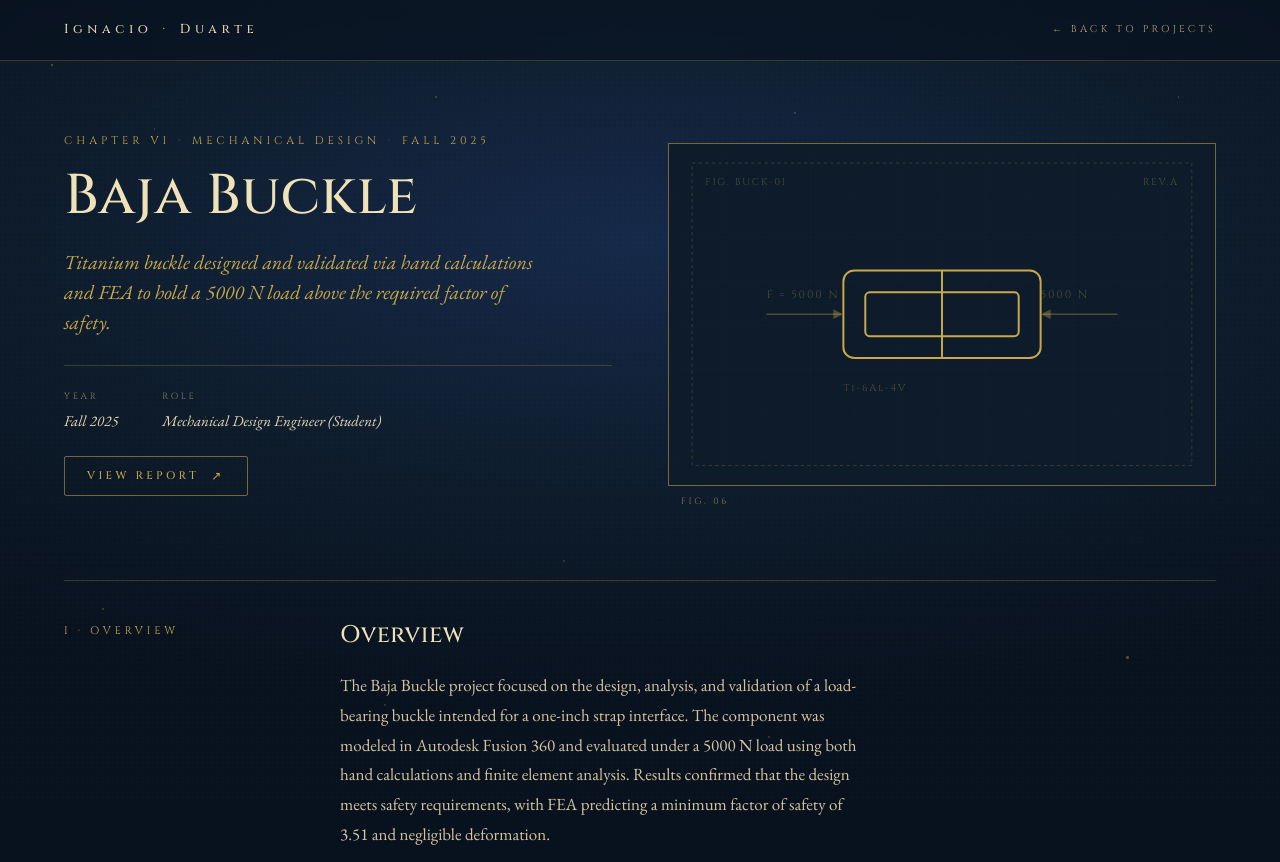
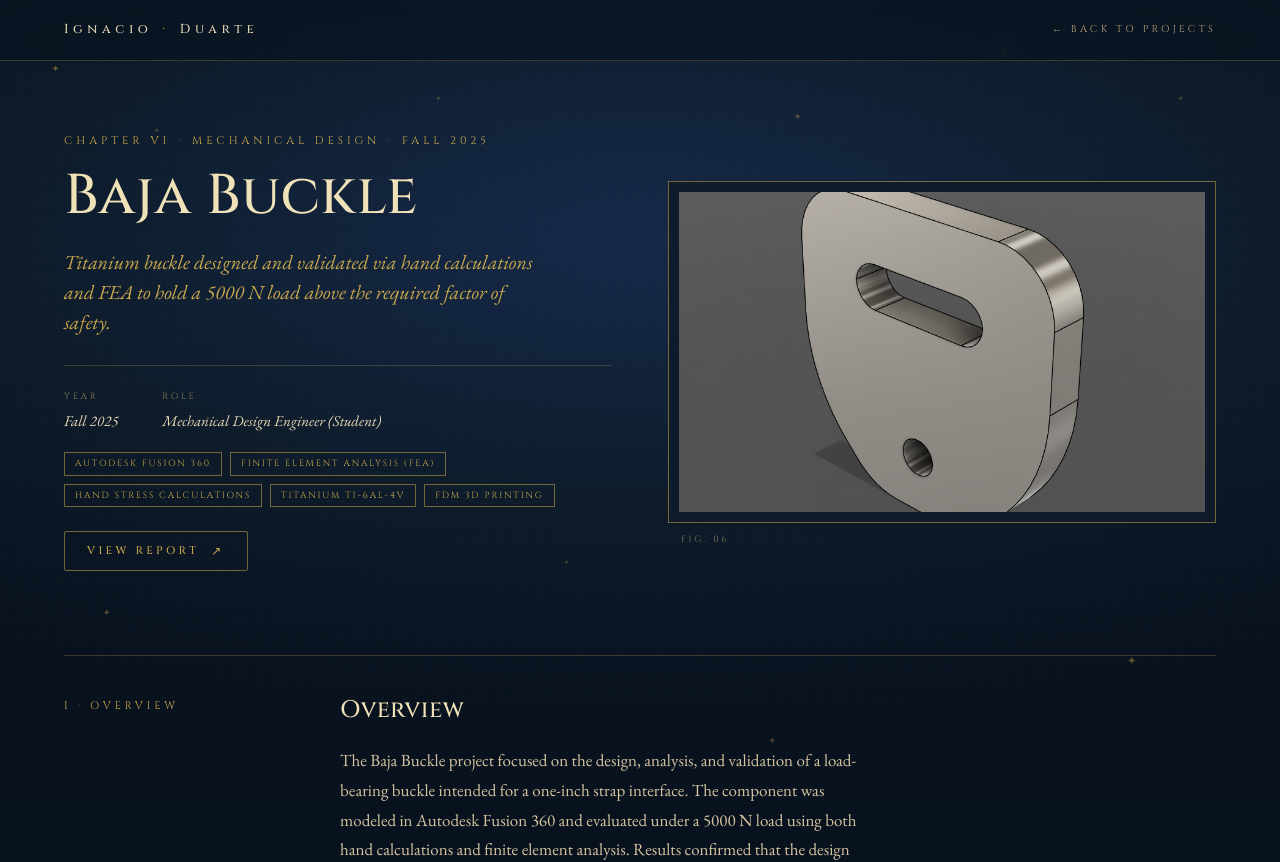
Before and after one commit to nacho-du/portfolio, a React (Vite) app: page /#/projects/baja-buckle in a window 1280 px wide. Shown: the top 862 px of the page. Built offline with nearby package versions, Linux system fonts and the light colour scheme.

Commit message:
Changes to projects details, text and tech

```diff
--- a/src/App.jsx
+++ b/src/App.jsx
@@ -1,5 +1,5 @@
 import { useState, useEffect, useCallback } from "react";
-import { Routes, Route, useLocation } from "react-router-dom";
+import { Routes, Route } from "react-router-dom";
 
 import Navbar from "./components/Navbar";
 import Hero from "./components/Hero";
@@ -105,8 +105,8 @@ export default function App() {
           <span
             key={i}
             className="star"
-            style={{ width: s.s, height: s.s, top: s.y, left: s.x, opacity: s.o }}
-          />
+            style={{ fontSize: s.s * 5, top: s.y, left: s.x, opacity: s.o }}
+          >✦</span>
         ))}
       </div>
 
--- a/src/components/Projects.jsx
+++ b/src/components/Projects.jsx
@@ -1,6 +1,5 @@
 import { Link } from "react-router-dom";
 import { PROJECTS } from "../data/projects";
-import ProjectThumb from "./ProjectThumb";
 
 export default function Projects() {
   const visible = PROJECTS.filter((p) => !p.hidden);
@@ -20,7 +19,13 @@ export default function Projects() {
             const inner = (
               <>
                 <div className="proj-thumb">
-                  <ProjectThumb kind={p.thumb || "web"} />
+                  {p.card?.image ? (
+                    <img
+                      src={`${import.meta.env.BASE_URL}${p.card.image}`}
+                      alt={p.title}
+                      className="proj-thumb-img"
+                    />
+                  ) : null}
                   <div className="proj-thumb-overlay">
                     <span className="open-pill">
                       {p.status === "wip" ? "WIP" : "Open ↗"}
@@ -42,6 +47,11 @@ export default function Projects() {
                       <span key={s}>{s}</span>
                     ))}
                   </div>
+                  {p.status !== "wip" && p.slug && (
+                    <div className="proj-open-mobile">
+                      <span className="open-pill">Open ↗</span>
+                    </div>
+                  )}
                 </div>
               </>
             );
--- a/src/pages/ProjectDetail.jsx
+++ b/src/pages/ProjectDetail.jsx
@@ -1,6 +1,5 @@
 import { useEffect } from "react";
 import { Link, useParams } from "react-router-dom";
-import ProjectThumb from "../components/ProjectThumb";
 import { getProject, getPrevNext, PROJECTS } from "../data/projects";
 
 const ROM = ["I","II","III","IV","V","VI","VII","VIII","IX","X","XI","XII","XIII","XIV","XV"];
@@ -77,6 +76,11 @@ export default function ProjectDetail() {
                 {project.role      && <div><dt>Role</dt><dd>{project.role}</dd></div>}
                 {project.status === "wip" && <div><dt>Status</dt><dd>In Progress</dd></div>}
               </dl>
+              {hasTools && (
+                <div className="pcs-tool-chips">
+                  {project.tools.map((t) => <span key={t} className="pcs-tool-chip">{t}</span>)}
+                </div>
+              )}
               {(project.reportUrl || project.repoUrl) && (
                 <div className="pcs-hero-actions">
                   {project.reportUrl && (
@@ -93,7 +97,13 @@ export default function ProjectDetail() {
               )}
             </div>
             <div className="pcs-plate">
-              <ProjectThumb kind={project.thumb || "web"} />
+              {project.heroImage ? (
+                <img
+                  src={`${import.meta.env.BASE_URL}${project.heroImage}`}
+                  alt={project.title}
+                  className="pcs-hero-img"
+                />
+              ) : null}
               <div className="pcs-plate-cap">Fig. {String(index + 1).padStart(2, "0")}</div>
             </div>
           </div>
@@ -153,14 +163,6 @@ export default function ProjectDetail() {
             </Section>
           )}
 
-          {/* Apparatus */}
-          {hasTools && (
-            <Section num={rom(sectionOffset++)} title="Apparatus">
-              <div className="pcs-stack">
-                {project.tools.map((s) => <span key={s}>{s}</span>)}
-              </div>
-            </Section>
-          )}
         </div>
       </div>
 
--- a/src/portfolio.css
+++ b/src/portfolio.css
@@ -78,8 +78,9 @@ body.no-stars::after { opacity: 0; }
 body.no-stars .starfield { opacity: 0; }
 .starfield .star {
   position: absolute;
-  background: var(--brass);
-  border-radius: 50%;
+  color: var(--brass);
+  line-height: 1;
+  font-family: var(--font-display);
 }
 
 a { color: inherit; text-decoration: none; }
@@ -514,6 +515,8 @@ section.section:first-of-type { padding-top: 140px; }
 }
 .proj-thumb svg { width: 100%; height: 100%; transition: transform .5s ease; }
 .proj-card:hover .proj-thumb svg { transform: scale(1.03); }
+.proj-thumb-img { width: 100%; height: 100%; object-fit: cover; display: block; transition: transform .5s ease; }
+.proj-card:hover .proj-thumb-img { transform: scale(1.03); }
 
 .proj-thumb-overlay {
   position: absolute; inset: 0;
@@ -586,6 +589,21 @@ section.section:first-of-type { padding-top: 140px; }
   color: var(--text-dim);
   padding: 3px 9px;
   border: 1px solid var(--brass-line);
+}
+.proj-open-mobile {
+  display: none;
+  margin-top: 16px;
+  padding-top: 14px;
+  border-top: 1px solid var(--brass-line);
+}
+.proj-open-mobile .open-pill {
+  font-family: var(--font-display);
+  font-size: 10px;
+  letter-spacing: 0.25em;
+  text-transform: uppercase;
+  color: var(--brass);
+  border: 1px solid var(--brass-soft);
+  padding: 5px 14px;
 }
 
 /* ============================================================
@@ -792,8 +810,12 @@ footer .row a:hover { color: var(--brass); }
    RESPONSIVE
    ============================================================ */
 @media (max-width: 960px) {
-  .intro { grid-template-columns: 1fr; gap: 56px; min-height: auto; padding-top: 40px; }
+  .intro { grid-template-columns: 1fr; gap: 56px; min-height: auto; padding-top: 40px; justify-items: center; text-align: center; }
   .intro-photo { max-width: 320px; }
+  .intro-copy .eyebrow { justify-content: center; }
+  .intro-copy .eyebrow::before { display: none; }
+  .intro-copy .lede, .intro-copy .subtitle { max-width: 100%; }
+  .intro-cta { justify-content: center; }
   .proj-grid { grid-template-columns: repeat(2, 1fr); }
   .tech-grid { grid-template-columns: 1fr; }
   .exp-item { grid-template-columns: 1fr; gap: 12px; }
@@ -823,6 +845,7 @@ footer .row a:hover { color: var(--brass); }
 }
 @media (max-width: 640px) {
   .proj-grid { grid-template-columns: 1fr; }
+  .proj-open-mobile { display: block; }
   .modal-grid { grid-template-columns: 1fr; }
   .modal-body { padding: 28px; }
   .modal-body h3 { font-size: 24px; }
@@ -1402,6 +1425,17 @@ footer .row a:hover { color: var(--brass); }
   margin: 0; font-family: var(--font-serif);
   font-style: italic; font-size: 15px; color: var(--text);
 }
+.pcs-tool-chips {
+  display: flex; flex-wrap: wrap; gap: 8px;
+  margin-top: 20px;
+}
+.pcs-tool-chip {
+  font-family: var(--font-display);
+  font-size: 9px; letter-spacing: 0.2em; text-transform: uppercase;
+  color: var(--brass);
+  border: 1px solid var(--brass-soft);
+  padding: 4px 10px;
+}
 .pcs-hero-actions {
   display: flex; gap: 12px; flex-wrap: wrap;
   margin-top: 24px;
@@ -1414,6 +1448,7 @@ footer .row a:hover { color: var(--brass); }
   position: relative;
 }
 .pcs-plate svg { width: 100%; height: 100%; display: block; }
+.pcs-hero-img { width: 100%; height: 100%; object-fit: cover; display: block; }
 .pcs-plate-cap {
   position: absolute; bottom: -24px; left: 12px;
   font-family: var(--font-display);
```
